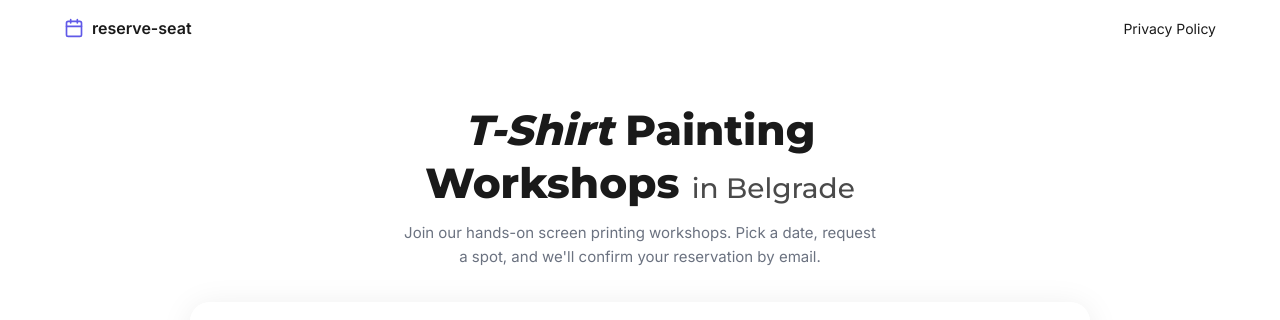
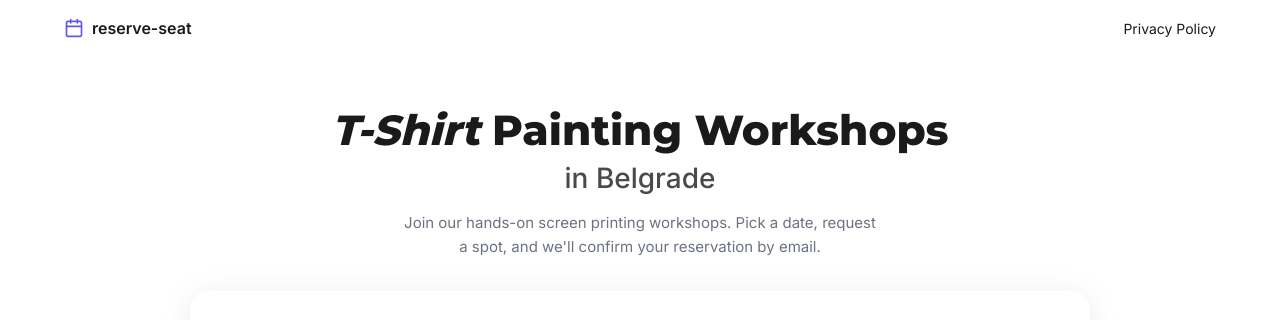
Before and after one commit to slikajmajicu/reserve-seat, a React (Vite) app: page / in a window 1280 px wide. Shown: the top 320 px of the page. Built offline with nearby package versions, Linux system fonts and the light colour scheme; no server answers; the database is empty; the HTML template or start-up script is replaced by a standard one.

Commit message:
Code edited in Lovable Code Editor
Edited UI in Lovable

```diff
--- a/src/pages/Index.tsx
+++ b/src/pages/Index.tsx
@@ -22,11 +22,13 @@ export default function Index() {
 
       {/* Hero Section */}
       <section className="container mx-auto px-6 pt-12 pb-8 text-center">
-        <div className="max-w-xl mx-auto space-y-3">
-          <h1 className="text-[42px] leading-tight font-extrabold font-heading text-[#1a1a1a] text-center">
-            <span className="italic">T-Shirt</span> Painting Workshops{" "}
-            <span className="text-[28px] font-medium text-[#4a4a4a] not-italic">in Belgrade</span>
-          </h1>
+        <div className="max-w-3xl mx-auto space-y-3">
+          <div className="flex items-baseline justify-center flex-wrap gap-x-3">
+            <h1 className="text-[42px] leading-tight font-extrabold font-heading text-[#1a1a1a]">
+              <span className="italic">T-Shirt</span> Painting Workshops
+            </h1>
+            <span className="text-[28px] font-medium text-[#4a4a4a]">in Belgrade</span>
+          </div>
           <p className="text-[15px] text-[#6b7280] leading-relaxed max-w-[480px] mx-auto">
             Join our hands-on screen printing workshops. Pick a date, request a spot, and we'll confirm your reservation
             by email.
```
